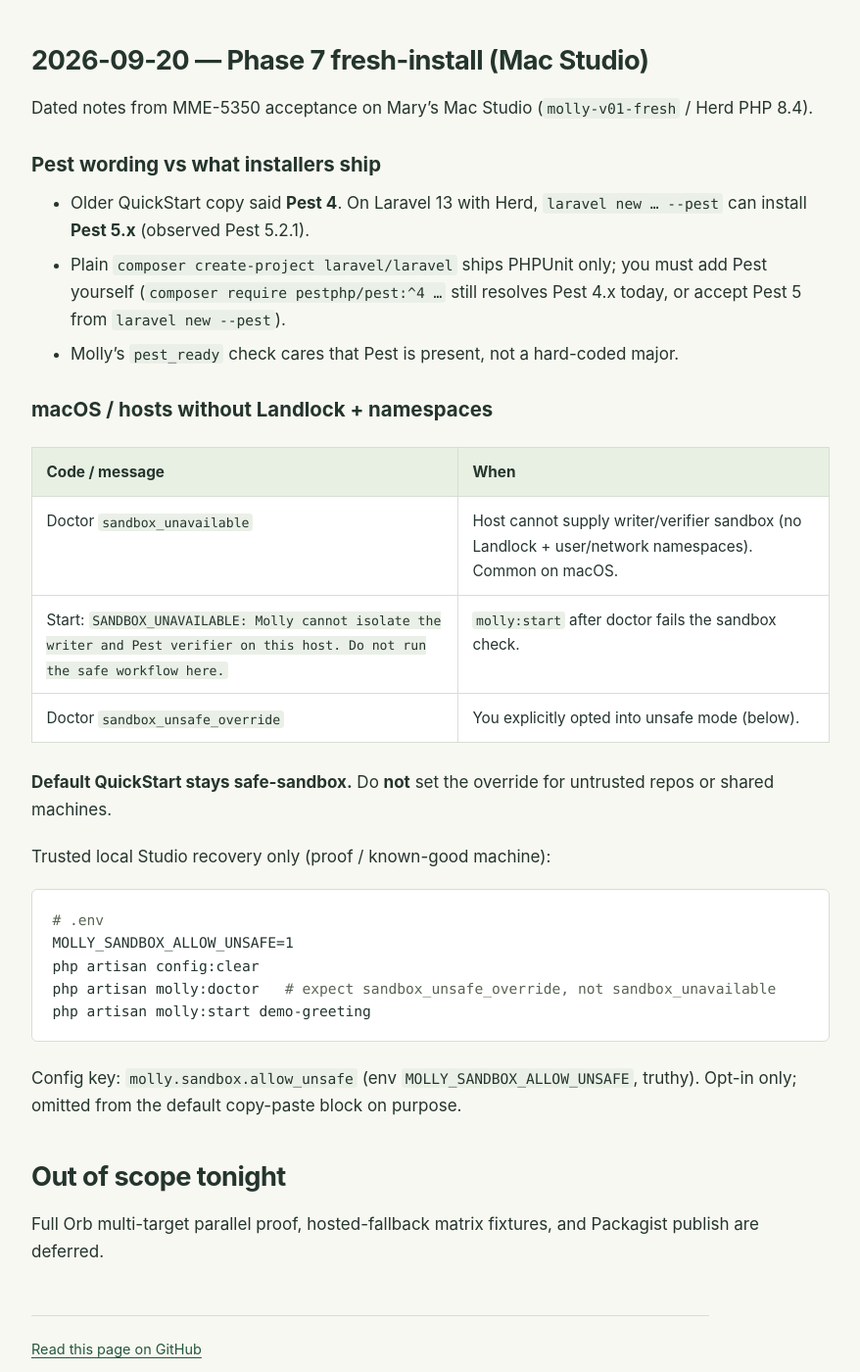
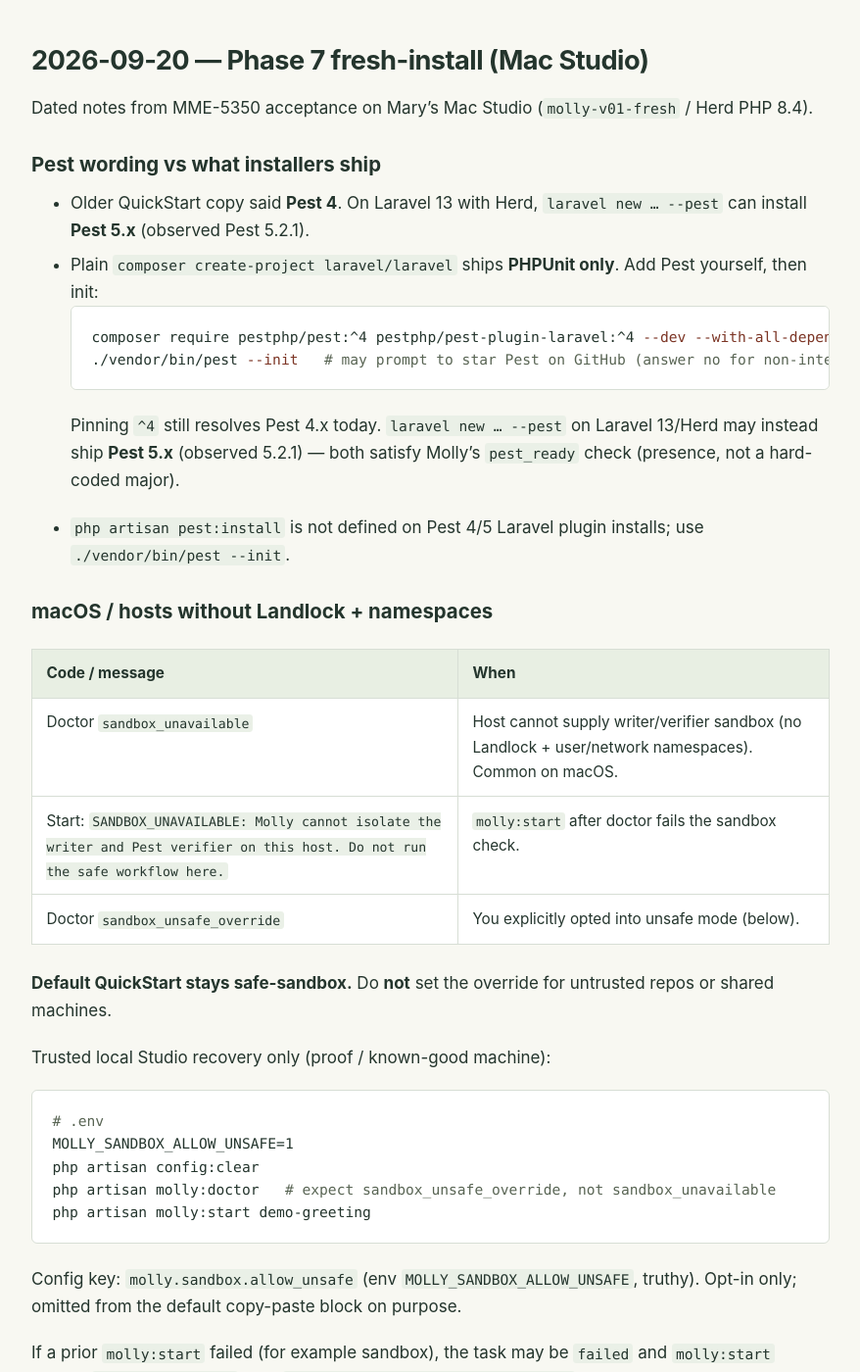
Before and after one commit to sifrious/molly, a Jekyll site: the page built from docs/v0.1/FRICTION.md, in a window 1280 px wide and 1400 px high, scrolled down 1509 px. Shown: the whole window at 98% size, without its empty margins (308-1186 px from the left). Built offline with Jekyll 4.4.1, drawn with Linux system fonts in a browser that asks for light colours; some of the changed text lies outside the part shown.

Commit message:
Spell out create-project Pest require and pest --init (MME-5350).
Document PHPUnit-only create-project, interactive GitHub-star prompt,
pest:install absence, and molly:retry after TASK_NOT_PENDING.

````diff
--- a/docs/v0.1/FRICTION.md
+++ b/docs/v0.1/FRICTION.md
@@ -42,8 +42,13 @@ Dated notes from MME-5350 acceptance on Mary’s Mac Studio (`molly-v01-fresh` /
 ### Pest wording vs what installers ship
 
 - Older QuickStart copy said **Pest 4**. On Laravel 13 with Herd, `laravel new … --pest` can install **Pest 5.x** (observed Pest 5.2.1).
-- Plain `composer create-project laravel/laravel` ships PHPUnit only; you must add Pest yourself (`composer require pestphp/pest:^4 …` still resolves Pest 4.x today, or accept Pest 5 from `laravel new --pest`).
-- Molly’s `pest_ready` check cares that Pest is present, not a hard-coded major.
+- Plain `composer create-project laravel/laravel` ships **PHPUnit only**. Add Pest yourself, then init:
+  ```bash
+  composer require pestphp/pest:^4 pestphp/pest-plugin-laravel:^4 --dev --with-all-dependencies
+  ./vendor/bin/pest --init   # may prompt to star Pest on GitHub (answer no for non-interactive / CI)
+  ```
+  Pinning `^4` still resolves Pest 4.x today. `laravel new … --pest` on Laravel 13/Herd may instead ship **Pest 5.x** (observed 5.2.1) — both satisfy Molly’s `pest_ready` check (presence, not a hard-coded major).
+- `php artisan pest:install` is not defined on Pest 4/5 Laravel plugin installs; use `./vendor/bin/pest --init`.
 
 ### macOS / hosts without Landlock + namespaces
 
@@ -67,6 +72,8 @@ php artisan molly:start demo-greeting
 
 Config key: `molly.sandbox.allow_unsafe` (env `MOLLY_SANDBOX_ALLOW_UNSAFE`, truthy). Opt-in only; omitted from the default copy-paste block on purpose.
 
+If a prior `molly:start` failed (for example sandbox), the task may be `failed` and `molly:start` returns `TASK_NOT_PENDING`. Use `php artisan molly:retry TASK_NAME` after enabling the override — do not hand-edit the demo greeting.
+
 ## Out of scope tonight
 
 Full Orb multi-target parallel proof, hosted-fallback matrix fixtures, and Packagist publish are deferred.
````
